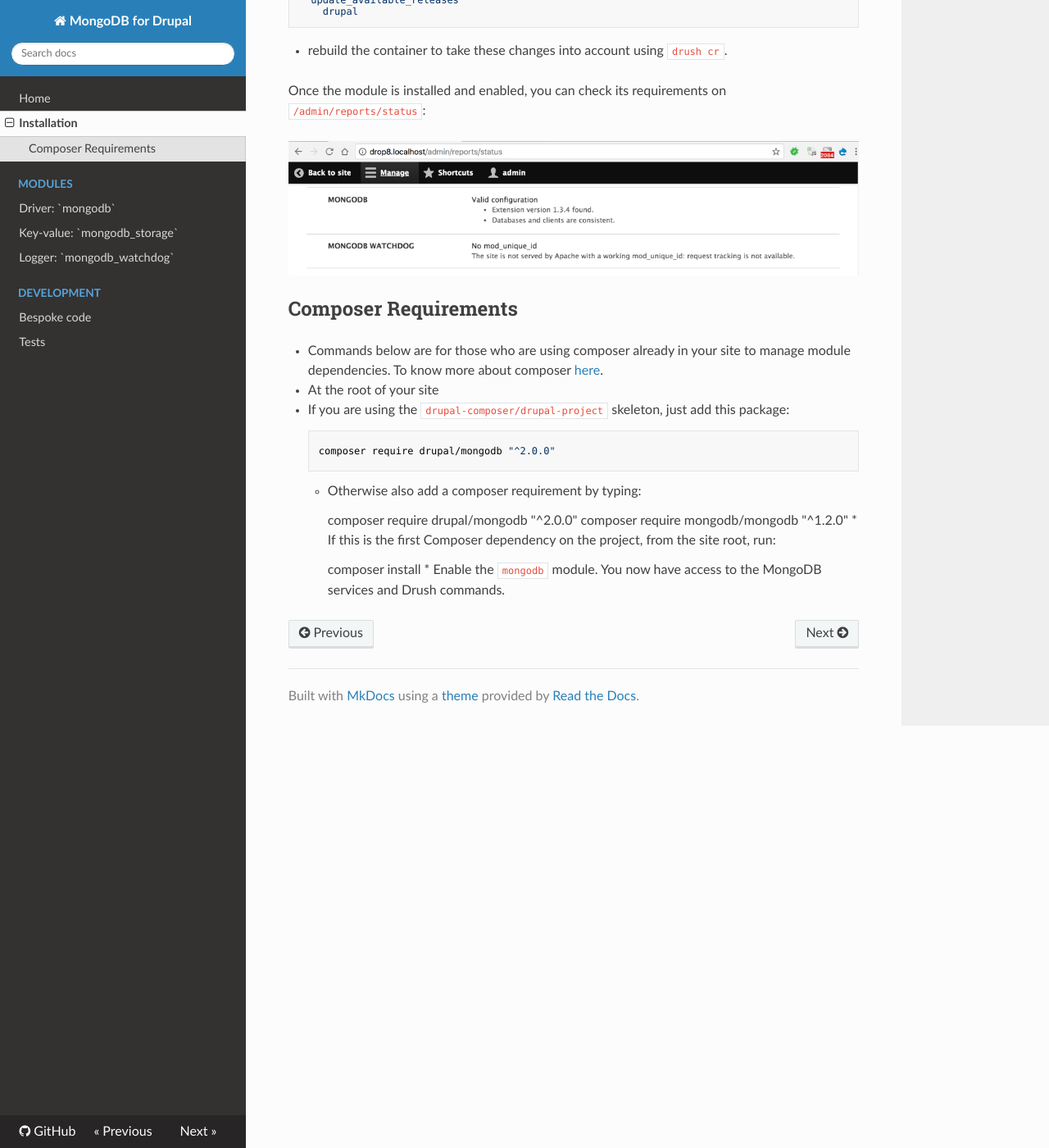
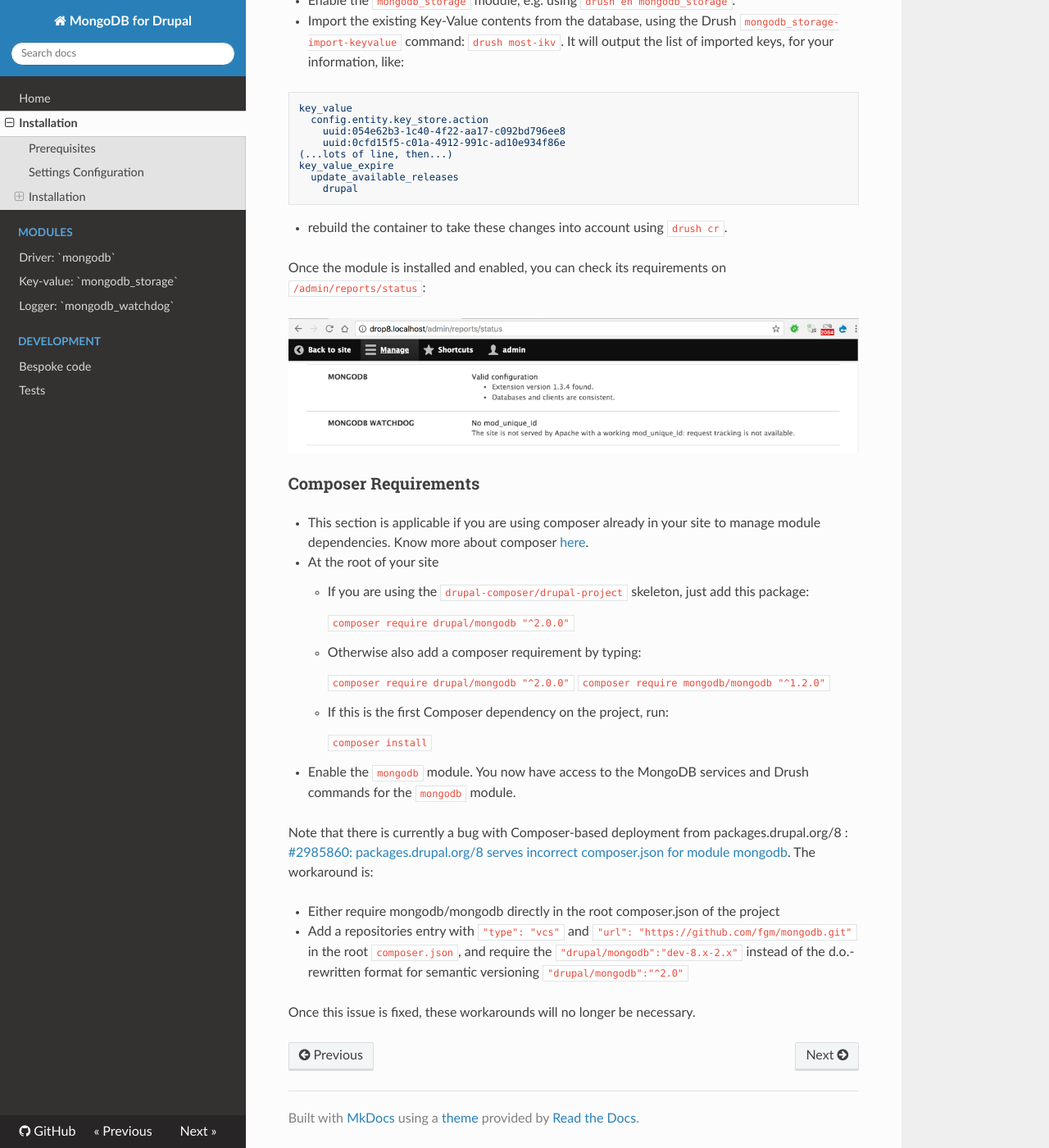
Before and after one commit to fgm/mongodb, an MkDocs documentation site: the page built from docs/install.md, in a window 1280 px wide and 1400 px high, scrolled down 1824 px. Shown: the whole window at 82% size. Built offline with MkDocs 1.6.1, drawn with Linux system fonts in a browser that asks for light colours; nearby versions of some CDN libraries; old or Windows-style settings are respelled for this version of MkDocs; some of the changed text lies outside the part shown.

Commit message:
Issue #2760825 - Review fixes for PR#42

````diff
--- a/docs/install.md
+++ b/docs/install.md
@@ -1,14 +1,17 @@
 #Installation and Settings
+##Prerequisites
 The MongoDB module and sub-modules need some configuration to be useful. This
 guide assumes that :
 
-* a [MongoDB][download] 3.0 to 3.6 instance is already installed, configured, and
+* a [MongoDB][download] 3.0 to 4.0 instance is already installed, configured, and
   available to connect to from the Drupal instance.
 * the site will be running [Drupal][drupal] 8.[56].x, with [Drush][drush] 8.x.
 * the [mongodb][mongodb] (not [mongo][mongo]) PHP extension version 1.1.7 or
   later is installed and configured.
 * PHP is version 7.[01].x. At this point, [PHP 7.2.x][php72] might not pass the
   test suite. It should be compatible by the time Drupal 8.6.0 is released.
+
+**NOTE** : There is a plan to support Drush 9.x and it can be tracked [here][drush9]
 
 [download]: https://www.mongodb.org/downloads
 [drupal]: https://www.drupal.org/project/drupal
@@ -17,12 +20,14 @@ guide assumes that :
 [mongo]: http://php.net/mongo
 [mongodb]: http://php.net/mongodb
 [php72]: https://www.drupal.org/node/2936045
+[drush9]: https://www.drupal.org/project/mongodb/issues/2986785
 
-If MongoDB 3.0 to 3.5 is installed on `localhost:27017` and `mongod` was started
+If MongoDB 3.0 to 4.0 is installed on `localhost:27017` and `mongod` was started
 with the `–httpinterface` option, you may view the web admin interface:
 
     http://localhost:28017/
 
+##Settings Configuration
 * Download the module package, as per
   [Installing contributed modules (Drupal 8)][install]
 * Copy the relevant section from the `mongodb/example.settings.local.php` to
@@ -68,10 +73,10 @@ $settings['mongodb'] = [
       same `default` MongoDB server, but in a separate `keyvalue` database.
     * the `logger` database alias will store logger collections on the same
       `default` MongoDB server, but in a separate `logger` database.
-* To use the MongoDB Key-Value (Expirable) storage:
-  * ensure there is a `keyvalue` database alias in `settings.local.php`, like
+  * To use the MongoDB Key-Value (Expirable) storage:
+    * ensure there is a `keyvalue` database alias in `settings.local.php`, like
     in the previous lines.
-  * declare MongoDB as the default keyvalue storage implementation by editing
+    * declare MongoDB as the default keyvalue storage implementation by editing
     the existing declarations in the `sites/default/services.yml` file:
 
 ```yaml
@@ -82,8 +87,9 @@ factory.keyvalue.expirable:
   keyvalue_expirable_default: keyvalue.expirable.mongodb
 ```
 
-  * enable the `mongodb_storage` module, e.g. using `drush en mongodb_storage`.
-  * import the existing Key-Value contents from the database, using the Drush
+## Installation
+  * Enable the `mongodb_storage` module, e.g. using `drush en mongodb_storage`.
+  * Import the existing Key-Value contents from the database, using the Drush
     `mongodb_storage-import-keyvalue` command: `drush most-ikv`. It will output
     the list of imported keys, for your information, like:
 
@@ -106,27 +112,38 @@ Once the module is installed and enabled, you can check its requirements on
 ![MongoDB on status page](images/mongodb-requirements.png)
 
 
-##Composer Requirements
+###Composer Requirements
 
-* Commands below are for those who are using composer already in your site to
-  manage module dependencies. To know more about composer [here][composer].
+* This section is applicable if you are using composer already in your site to
+  manage module dependencies. Know more about composer [here][composer].
 
 [composer]: https://www.drupal.org/docs/develop/using-composer/using-composer-to-manage-drupal-site-dependencies
 
-* At the root of your site
-  * If you are using the `drupal-composer/drupal-project` skeleton, just add
-    this package:
+  * At the root of your site
+    * If you are using the `drupal-composer/drupal-project` skeleton, just add
+      this package:
 
-        composer require drupal/mongodb "^2.0.0"
-  * Otherwise also add a composer requirement by typing:
+         `composer require drupal/mongodb "^2.0.0"`
 
-        composer require drupal/mongodb "^2.0.0"
-        composer require mongodb/mongodb "^1.2.0"
-* If this is the first Composer dependency on the project, from the site root,
-  run:
+    * Otherwise also add a composer requirement by typing:
 
-        composer install
-* Enable the `mongodb` module. You now have access to the MongoDB services and
-  Drush commands.
+        `composer require drupal/mongodb "^2.0.0"`
+        `composer require mongodb/mongodb "^1.2.0"`
+
+    * If this is the first Composer dependency on the project, run:
+
+        `composer install`
+
+  * Enable the `mongodb` module. You now have access to the MongoDB services and
+  Drush commands for the `mongodb` module.
 
 [install]: https://www.drupal.org/documentation/install/modules-themes/modules-8
+
+Note that there is currently a bug with Composer-based deployment from packages.drupal.org/8 : [#2985860: packages.drupal.org/8 serves incorrect composer.json for module mongodb][composer issue]. The workaround is:
+
+* Either require mongodb/mongodb directly in the root composer.json of the project
+* Add a repositories entry with `"type": "vcs"` and `"url": "https://github.com/fgm/mongodb.git"` in the root `composer.json`, and require the `"drupal/mongodb":"dev-8.x-2.x"` instead of the d.o.-rewritten format for semantic versioning `"drupal/mongodb":"^2.0"`
+
+Once this issue is fixed, these workarounds will no longer be necessary.
+
+[composer issue]: https://www.drupal.org/project/project_composer/issues/2985860
````
Also changed, not shown: docs/index.md (+8 -6 lines), docs/modules/mongodb_storage.md (+1 -0 lines), docs/modules/mongodb_watchdog.md (+23 -6 lines).
